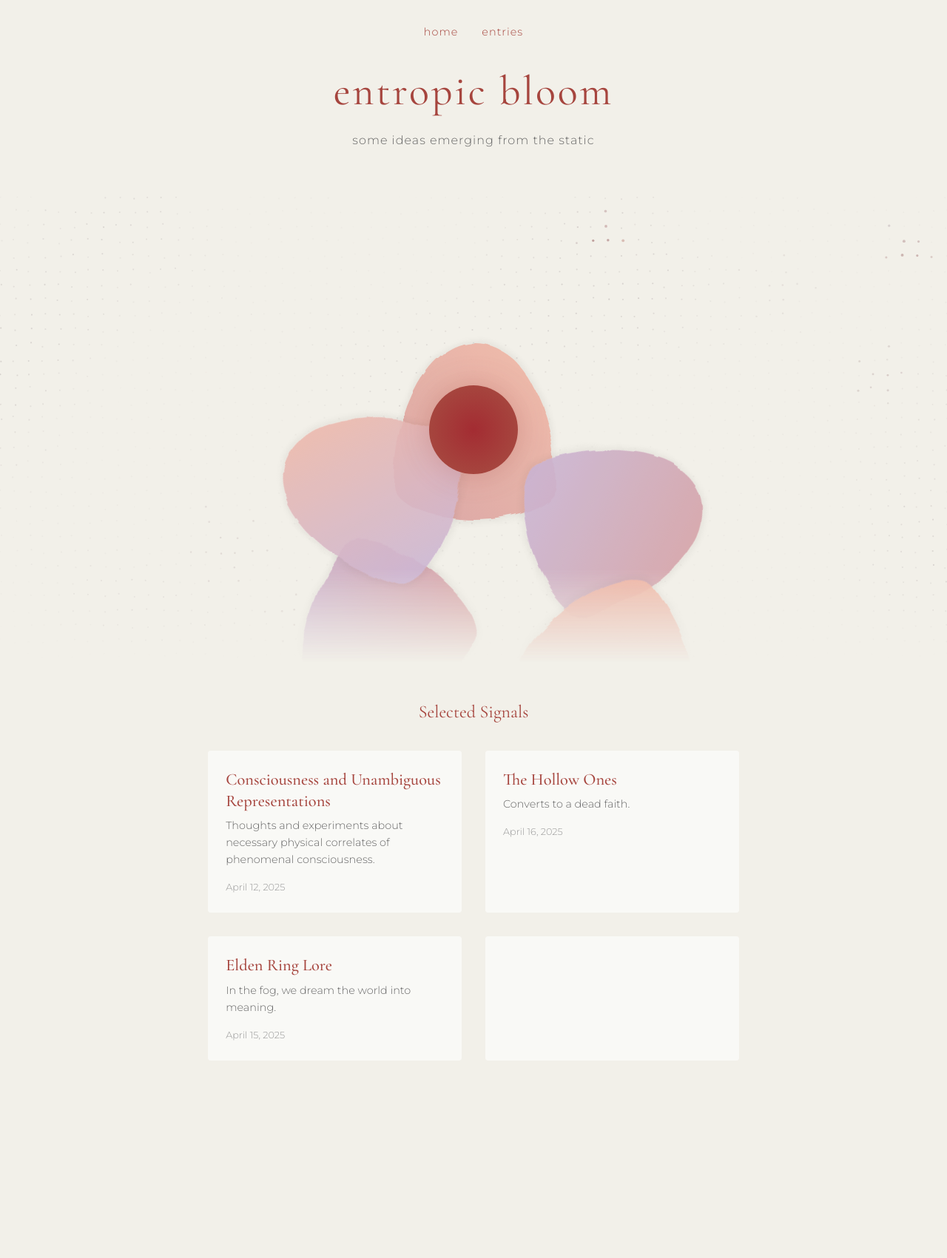
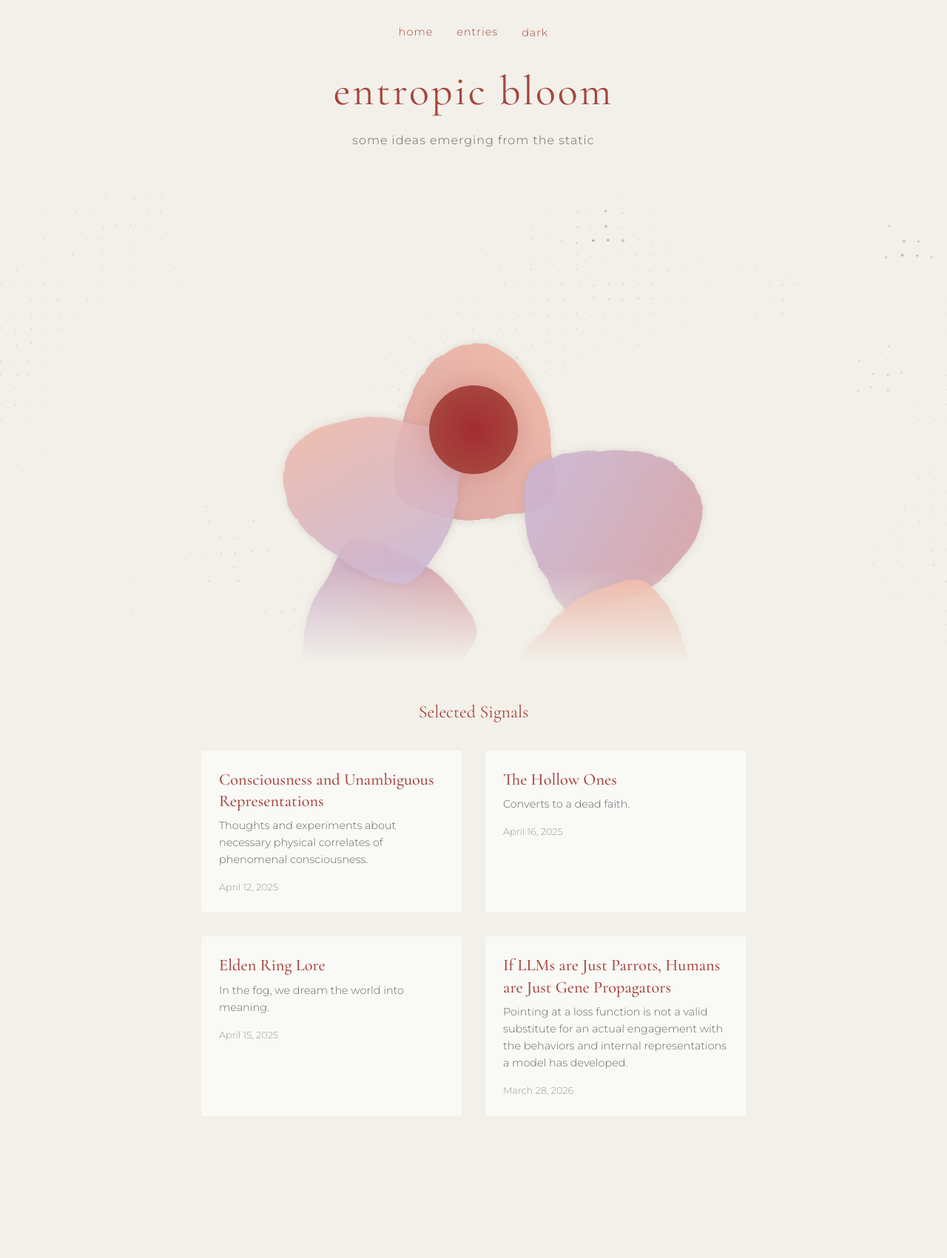
Before and after one commit to entropicbloom/signals, a Jekyll site: the page built from index.html, in a window 1280 px wide. Shown: the whole page at 74% size. Built offline with Jekyll 4.4.1, drawn with Linux system fonts in a browser that asks for light colours; before the commit the page ends 1626 px from its top, so only the background shows below that.

Commit message:
Add warm-sepia dark mode with persistent toggle
Lift hardcoded grays, surfaces, and borders into semantic CSS variables,
then add a [data-theme="dark"] override (warm "sepia night" palette). The
lotus is dimmed in dark mode so the bloom reads as emerging from the static
rather than spotlit. A nav toggle persists the choice in localStorage and
respects prefers-color-scheme on first visit; an inline head script applies
the theme before paint to avoid a flash. Light mode is unchanged and remains
the default.

Also swap the fourth Selected Signal from "AI Systems as Moral Subjects" to
the stochastic-parrot post, using the correct filename-derived URL slug.

Co-Authored-By: Claude Opus 4.8 (1M context) <noreply@anthropic.com>

```diff
--- a/_includes/header.html
+++ b/_includes/header.html
@@ -2,6 +2,7 @@
     <nav>
         <a href="{{ '/' | relative_url }}">Home</a>
         <a href="{{ '/entries' | relative_url }}">Entries</a>
+        <button class="theme-toggle" id="theme-toggle" type="button" aria-label="Toggle dark mode">dark</button>
     </nav>
     {% if page.show_title %}
     <h1 class="blog-title">{{ site.title }}</h1>
--- a/_layouts/default.html
+++ b/_layouts/default.html
@@ -11,6 +11,17 @@
     <link rel="icon" type="image/png" sizes="16x16" href="{{ '/assets/images/favicon/favicon-16x16.png' | relative_url }}">
 
     <link rel="stylesheet" href="{{ '/assets/css/style.css' | absolute_url }}">
+
+    <script>
+    // Set theme before paint to avoid a flash of the wrong palette.
+    (function () {
+      try {
+        var t = localStorage.getItem('theme');
+        if (!t) t = matchMedia('(prefers-color-scheme: dark)').matches ? 'dark' : 'light';
+        document.documentElement.setAttribute('data-theme', t);
+      } catch (e) {}
+    })();
+    </script>
 </head>
 <body>
     {% include header.html %}
@@ -246,5 +257,23 @@
       requestAnimationFrame(frame);
     })();
     </script>
+
+    <script>
+    (function () {
+      var btn = document.getElementById('theme-toggle');
+      if (!btn) return;
+      var root = document.documentElement;
+      function sync() {
+        btn.textContent = root.getAttribute('data-theme') === 'dark' ? 'light' : 'dark';
+      }
+      sync();
+      btn.addEventListener('click', function () {
+        var next = root.getAttribute('data-theme') === 'dark' ? 'light' : 'dark';
+        root.setAttribute('data-theme', next);
+        try { localStorage.setItem('theme', next); } catch (e) {}
+        sync();
+      });
+    })();
+    </script>
 </body>
 </html>
--- a/assets/css/style.css
+++ b/assets/css/style.css
@@ -10,6 +10,36 @@
     --rust-red: #a6453e;
     --blood-red: #9c464a;
     --pomegranate: #a32c32;
+
+    --bg: var(--aged-porcelain);
+    --text: #444;
+    --text-muted: #666;
+    --text-faint: #999;
+    --surface: rgba(255, 255, 255, 0.6);
+    --border: rgba(0, 0, 0, 0.1);
+    --quote-bg: rgba(0, 0, 0, 0.02);
+    --accent-soft: rgba(166, 69, 62, 0.1);
+    --accent-line: rgba(166, 69, 62, 0.3);
+    --shadow: rgba(0, 0, 0, 0.05);
+}
+
+:root[data-theme="dark"] {
+    --bg: #1d1814;
+    --text: #d8cfc2;
+    --text-muted: #b3a899;
+    --text-faint: #8a8073;
+    --surface: rgba(255, 244, 232, 0.045);
+    --border: rgba(216, 207, 194, 0.14);
+    --quote-bg: rgba(255, 244, 232, 0.03);
+    --rust-red: #c9685c;
+    --pomegranate: #c0454b;
+    --accent-soft: rgba(201, 104, 92, 0.16);
+    --accent-line: rgba(201, 104, 92, 0.38);
+    --shadow: rgba(0, 0, 0, 0.45);
+}
+
+:root[data-theme="dark"] .lotus {
+    opacity: 0.62;
 }
 
 * {
@@ -19,11 +49,12 @@
 }
 
 body {
-    background-color: var(--aged-porcelain);
-    color: #444;
+    background-color: var(--bg);
+    color: var(--text);
     font-family: 'Montserrat', sans-serif;
     font-weight: 300;
     line-height: 1.6;
+    transition: background-color 0.4s ease, color 0.4s ease;
     overflow-x: hidden;
     position: relative;
     min-height: 100vh;
@@ -72,6 +103,25 @@ nav a:hover {
 
 nav a:hover::after {
     width: 100%;
+}
+
+.theme-toggle {
+    margin: 0 1rem;
+    padding: 0;
+    background: none;
+    border: none;
+    cursor: pointer;
+    color: var(--rust-red);
+    font-family: 'Montserrat', sans-serif;
+    font-weight: 300;
+    text-transform: lowercase;
+    letter-spacing: 1px;
+    font-size: 0.9rem;
+    transition: color 0.3s ease;
+}
+
+.theme-toggle:hover {
+    color: var(--pomegranate);
 }
 
 .lotus-container {
@@ -188,7 +238,7 @@ nav a:hover::after {
 
 .tagline {
     font-size: 1rem;
-    color: #666;
+    color: var(--text-muted);
     letter-spacing: 1px;
     max-width: 600px;
     margin: 0 auto 2rem;
@@ -216,7 +266,7 @@ nav a:hover::after {
     margin-bottom: 1.5rem;
     font-size: 1.2rem;
     line-height: 1.8;
-    color: #666;
+    color: var(--text-muted);
     font-family: 'Cormorant Garamond', serif;
     font-weight: 400;
 }
@@ -239,16 +289,16 @@ nav a:hover::after {
 }
 
 .post-card {
-    background-color: rgba(255, 255, 255, 0.6);
+    background-color: var(--surface);
     border-radius: 4px;
     overflow: hidden;
-    transition: transform 0.3s ease, box-shadow 0.3s ease;
+    transition: transform 0.3s ease, box-shadow 0.3s ease, background-color 0.4s ease;
     position: relative;
 }
 
 .post-card:hover {
     transform: translateY(-5px);
-    box-shadow: 0 10px 20px rgba(0, 0, 0, 0.05);
+    box-shadow: 0 10px 20px var(--shadow);
 }
 
 .post-card::before {
@@ -274,13 +324,13 @@ nav a:hover::after {
 
 .post-excerpt {
     font-size: 0.9rem;
-    color: #666;
+    color: var(--text-muted);
     margin-bottom: 1rem;
 }
 
 .post-meta {
     font-size: 0.8rem;
-    color: #999;
+    color: var(--text-faint);
 }
 
 footer {
@@ -293,7 +343,7 @@ footer {
 
 .footer-text {
     font-size: 0.8rem;
-    color: #999;
+    color: var(--text-faint);
     max-width: 600px;
     margin: 0 auto;
 }
@@ -319,7 +369,7 @@ footer {
     font-family: 'Cormorant Garamond', serif;
     font-size: 1.2rem;
     line-height: 1.8;
-    color: #444;
+    color: var(--text);
 }
 
 .post-content p {
@@ -355,7 +405,7 @@ footer {
 
 .archive-item {
     margin-bottom: 2rem;
-    border-bottom: 1px solid rgba(0,0,0,0.1);
+    border-bottom: 1px solid var(--border);
     padding-bottom: 2rem;
 }
 
@@ -395,8 +445,8 @@ footer {
     padding-left: 1.2rem;
     margin: 2rem 0;
     font-style: italic;
-    color: #666;
-    background-color: rgba(0, 0, 0, 0.02);
+    color: var(--text-muted);
+    background-color: var(--quote-bg);
 }
 
 /* Tags Styling */
@@ -413,7 +463,7 @@ footer {
     font-size: 0.75rem;
     font-weight: 400;
     color: var(--rust-red);
-    background-color: rgba(166, 69, 62, 0.1);
+    background-color: var(--accent-soft);
     border-radius: 3px;
     text-decoration: none;
     text-transform: lowercase;
@@ -442,7 +492,7 @@ footer {
     font-family: 'Montserrat', sans-serif;
     color: var(--rust-red);
     background-color: transparent;
-    border: 1px solid rgba(166, 69, 62, 0.3);
+    border: 1px solid var(--accent-line);
     border-radius: 4px;
     cursor: pointer;
     text-transform: lowercase;
@@ -451,7 +501,7 @@ footer {
 }
 
 .filter-button:hover {
-    background-color: rgba(166, 69, 62, 0.1);
+    background-color: var(--accent-soft);
     border-color: var(--rust-red);
 }
 
--- a/index.html
+++ b/index.html
@@ -7,7 +7,7 @@ show_title: true
 <h2 style="text-align: center; font-family: 'Cormorant Garamond', serif; font-weight: 400; margin-bottom: 1.5rem; color: var(--rust-red);">Selected Signals</h2>
 
 <div class="latest-posts">
-    {% assign selected_slugs = "consciousness-is-unambiguous,the-hollow-ones,elden-ring-lore,llms-are-just-parrots" | split: "," %}
+    {% assign selected_slugs = "consciousness-is-unambiguous,the-hollow-ones,elden-ring-lore,llm-parrots-humans-gene-propagators" | split: "," %}
     {% for slug in selected_slugs %}
     {% assign post = site.posts | where_exp: "p", "p.url contains slug" | first %}
     <div class="post-card">
```
